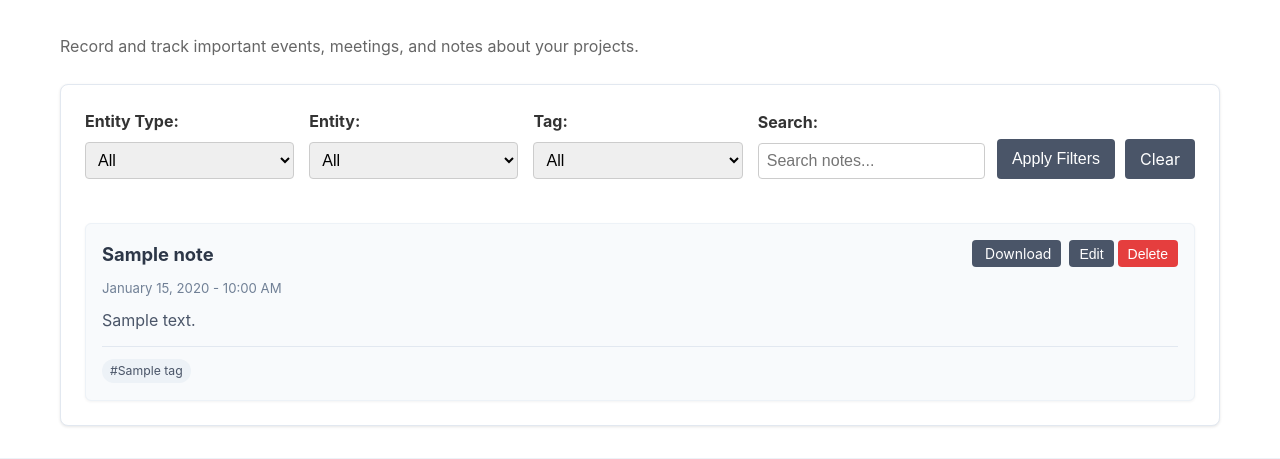
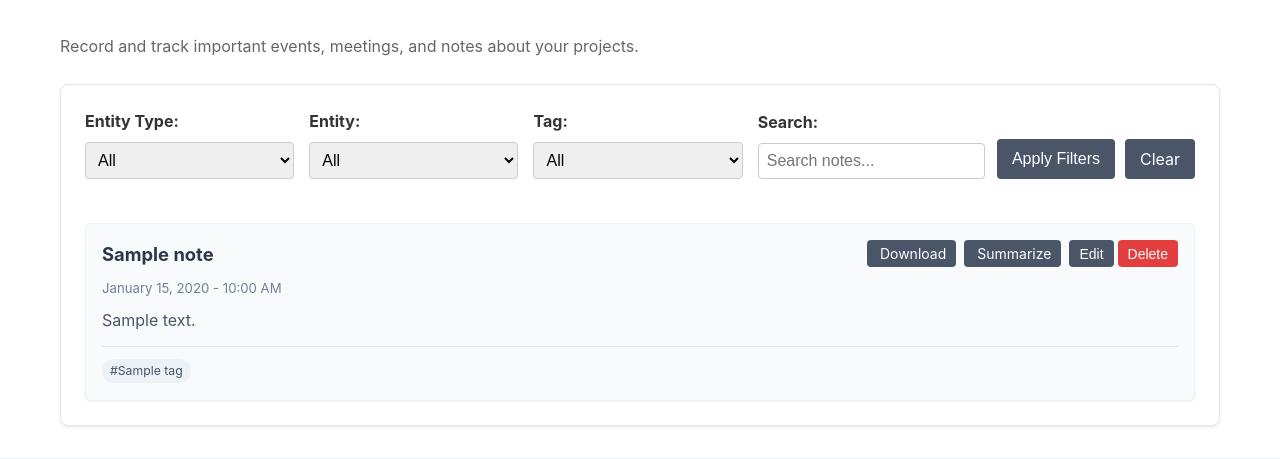
Before and after one commit to emily-flambe/notes-for-goats, a Django app: page /workspaces/1/note/ in a window 1280 px wide. Shown: the part 244-703 px from the top of the page. Run offline with Django 5.2, Linux system fonts and the light colour scheme; tables that the repository leaves empty hold one stand-in row (values such as "Sample post").

Commit message:
add summarize button to notes list page

```diff
--- a/notes_for_goats/notekeeper/templates/notekeeper/note/list.html
+++ b/notes_for_goats/notekeeper/templates/notekeeper/note/list.html
@@ -107,6 +107,10 @@
                                         <i class="bi bi-download"></i> Download
                                     </a>
                                     {% endif %}
+                                    <a href="{% url 'notekeeper:ask_ai' workspace_id=workspace.id %}?context_mode=focused&focused_note_id={{ entry.id }}"
+                                       class="btn btn-sm btn-secondary summarize-button" onclick="event.stopPropagation();">
+                                        <i class="bi bi-robot"></i> Summarize
+                                    </a>
                                     <button class="btn btn-sm edit-button" data-url="{% url 'notekeeper:note_edit' workspace_id=workspace.id pk=entry.id %}">Edit</button>
                                     <button class="btn btn-sm btn-danger delete-button" data-url="{% url 'notekeeper:note_delete' workspace_id=workspace.id pk=entry.id %}">Delete</button>
                                 </div>
@@ -345,6 +349,25 @@
         font-size: 0.9em;
     }
 
+    /* Summarize button styling */
+    .summarize-button {
+        background-color: #805ad5;
+        color: white;
+        margin-right: 4px;
+        display: inline-flex;
+        align-items: center;
+    }
+
+    .summarize-button:hover {
+        background-color: #6b46c1;
+        color: white;
+    }
+
+    .summarize-button i {
+        margin-right: 3px;
+        font-size: 0.9em;
+    }
+
     /* Ensure the actions div has enough space */
     .journal-header .actions {
         display: flex;
@@ -429,6 +452,15 @@
             });
         });
 
+        // Add event listener for summarize buttons to prevent note link activation
+        const summarizeButtons = document.querySelectorAll('.summarize-button');
+        summarizeButtons.forEach(button => {
+            button.addEventListener('click', function(event) {
+                // Stop the event from bubbling up to the note link
+                event.stopPropagation();
+            });
+        });
+
         // Add event listener for edit buttons
         const editButtons = document.querySelectorAll('.edit-button');
         editButtons.forEach(button => {
```
